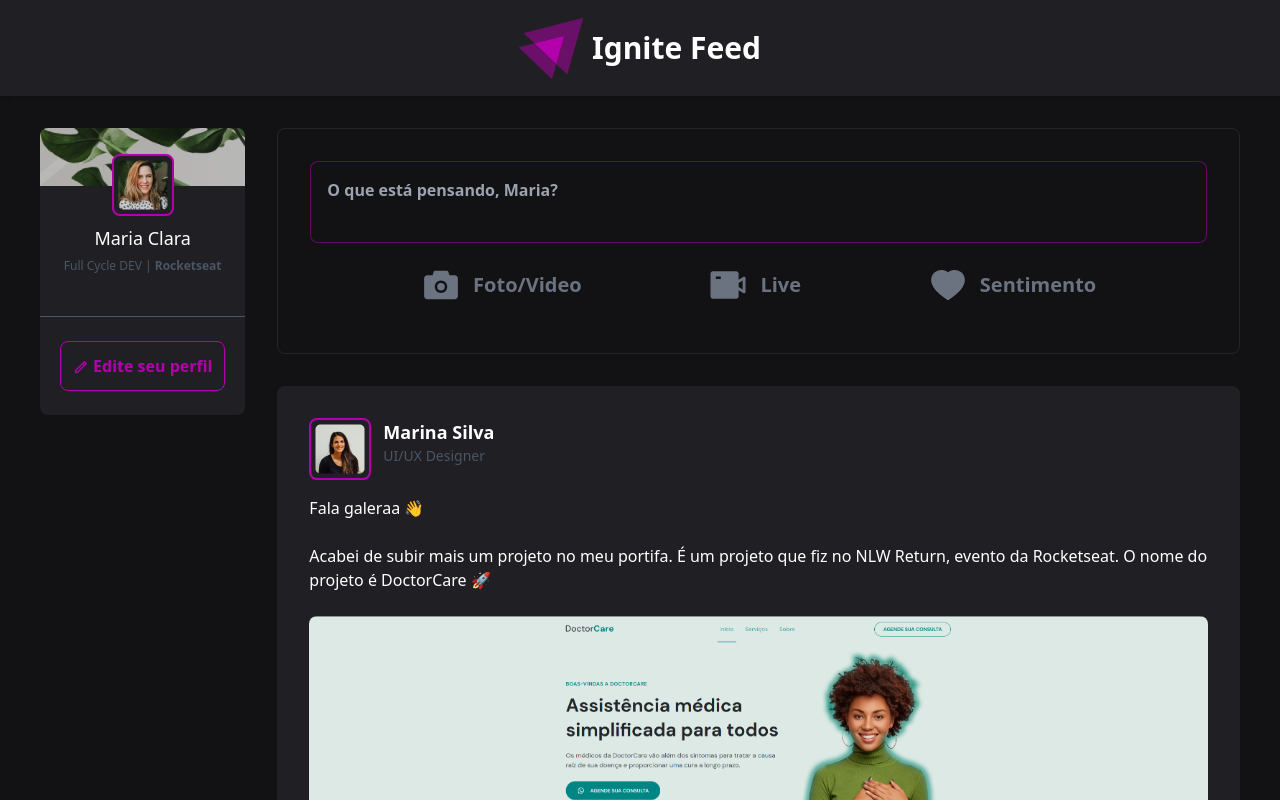
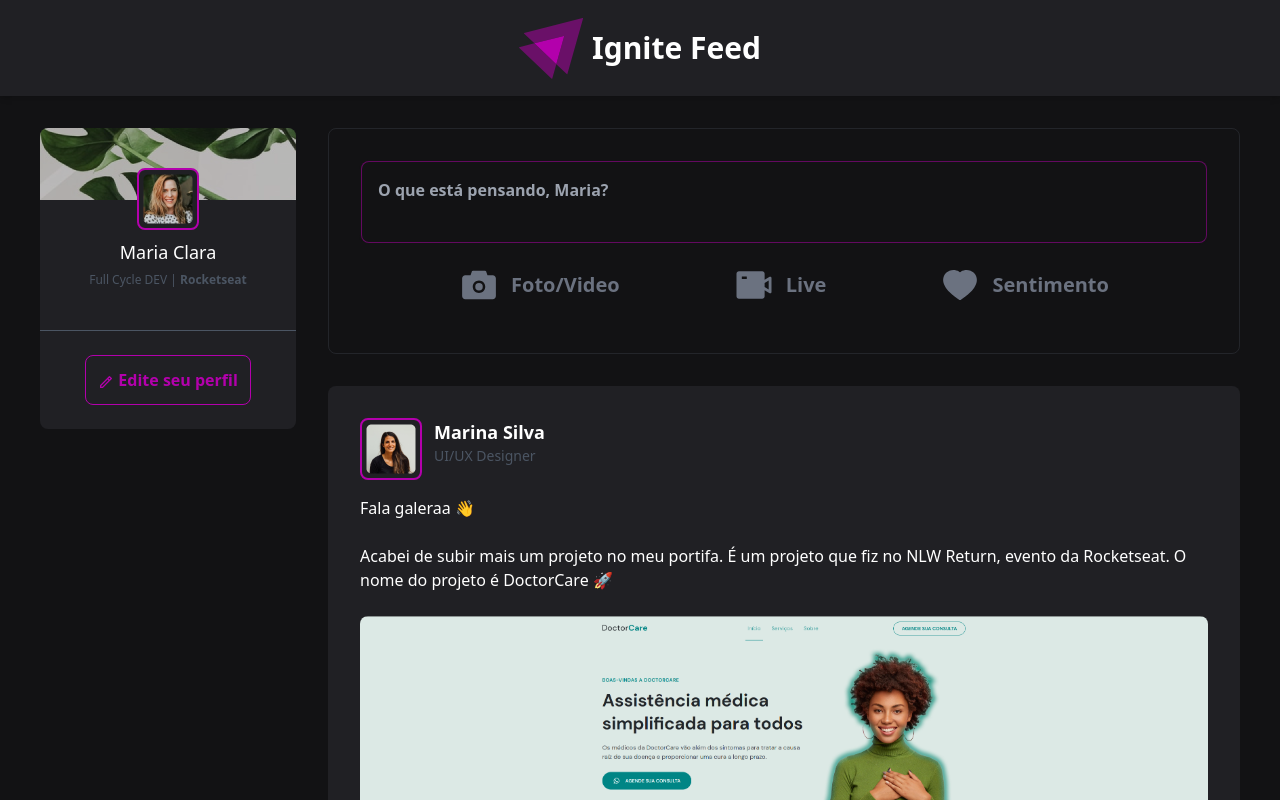
Before and after one commit to kayooliveira/ignite-feed, a React (Vite) app: page / in a window 1280 px wide. Shown: the top 800 px of the page. Built offline with nearby package versions, Linux system fonts and the light colour scheme.

Commit message:
style(Fixing layout responsible): :sparkles:

```diff
--- a/src/App.tsx
+++ b/src/App.tsx
@@ -8,7 +8,7 @@
   return (
     <div className="min-h-screen w-screen bg-background">
       <Header />
-      <div className="mx-auto flex h-full max-h-full max-w-screen-2xl flex-shrink-0 flex-col gap-8 px-10 py-8 md:flex-row ">
+      <div className="mx-auto flex h-full max-h-full max-w-screen-2xl flex-col gap-4 overflow-hidden px-4 py-4 md:flex-row lg:gap-8 lg:py-8 lg:px-10 ">
         <LeftContent />
         <RightContent />
       </div>
--- a/src/Components/LeftContent/index.tsx
+++ b/src/Components/LeftContent/index.tsx
@@ -8,13 +8,13 @@
 export function LeftContent() {
   return (
     <>
-      <aside className="mx-auto h-fit w-full overflow-hidden rounded-lg bg-backgroundLight md:w-64">
+      <aside className="mx-auto h-fit w-full min-w-[200px] overflow-hidden rounded-lg bg-backgroundLight md:w-64">
         <div id="user-pictures" className="w-full">
           <div className="z-10">
             <img
               src={userBackground}
               alt="User Profile Photo"
-              className="w-full md:w-auto"
+              className="w-full lg:w-auto"
             />
           </div>
           <div className="relative z-20 mx-auto -my-8 w-fit rounded-lg border-2 border-primary bg-backgroundLight p-1 transition-all hover:-translate-y-1 hover:cursor-pointer">
@@ -34,8 +34,8 @@
           </span>
         </div>
         <hr className="m-0 border-gray-600"></hr>
-        <div id="user-edit" className="py-6">
-          <button className="mx-auto block rounded-lg border-[1px] border-primary p-3 font-bold text-primary transition-colors hover:border-secondary hover:text-secondary">
+        <div id="user-edit" className="py-6 px-2">
+          <button className="mx-auto block rounded-lg border-[1px] border-primary p-3 text-xs font-bold text-primary transition-colors hover:border-secondary hover:text-secondary md:text-base">
             <RiPencilLine className="inline-block" /> Edite seu perfil
           </button>
         </div>
--- a/src/Components/RightContent/index.tsx
+++ b/src/Components/RightContent/index.tsx
@@ -6,7 +6,7 @@
 
 export function RightContent() {
   return (
-    <main className="flex w-full flex-col gap-8">
+    <main className="flex flex-1 flex-col gap-4 lg:gap-8">
       <NewPost />
       {posts.map(post => (
         <Post
```
